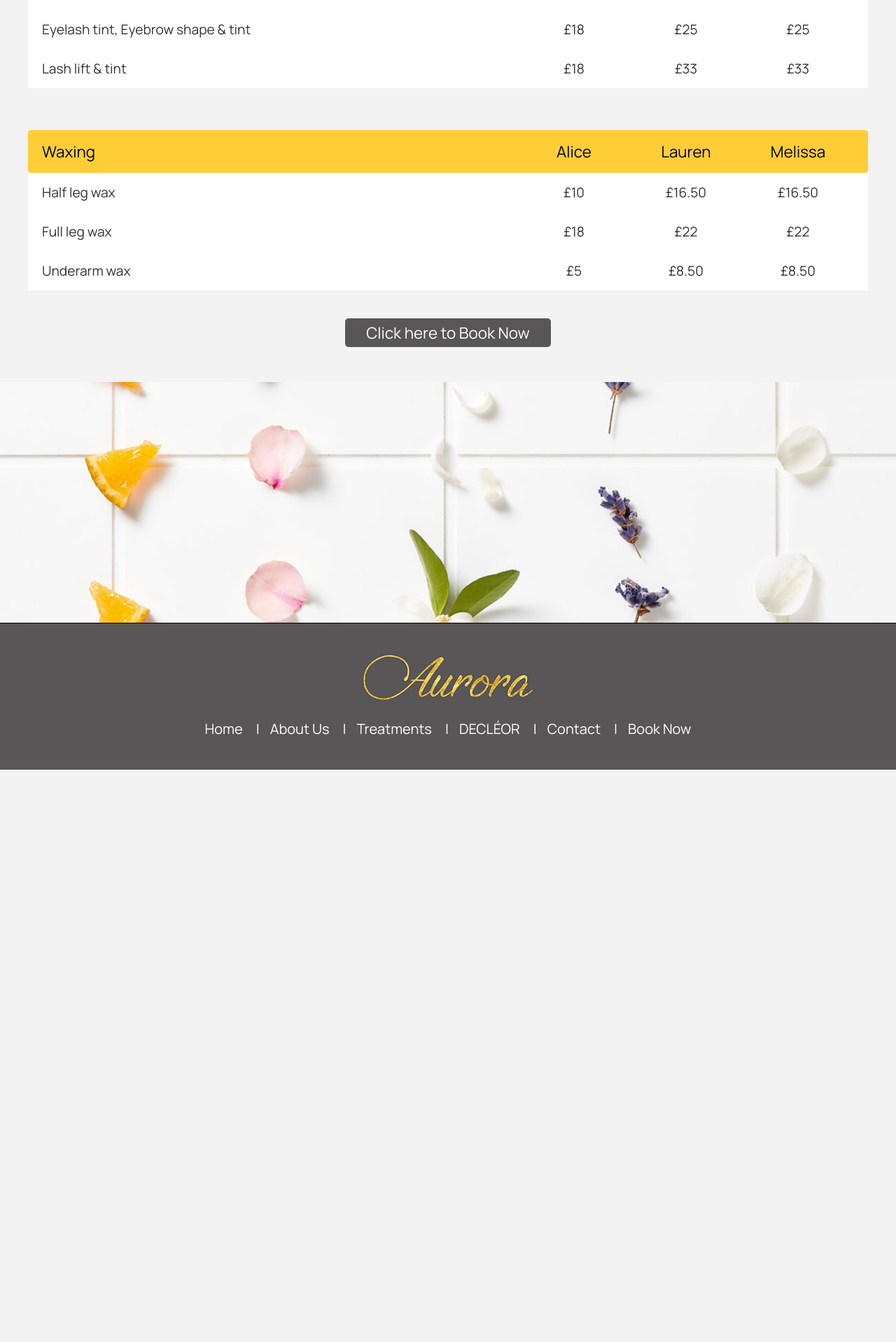
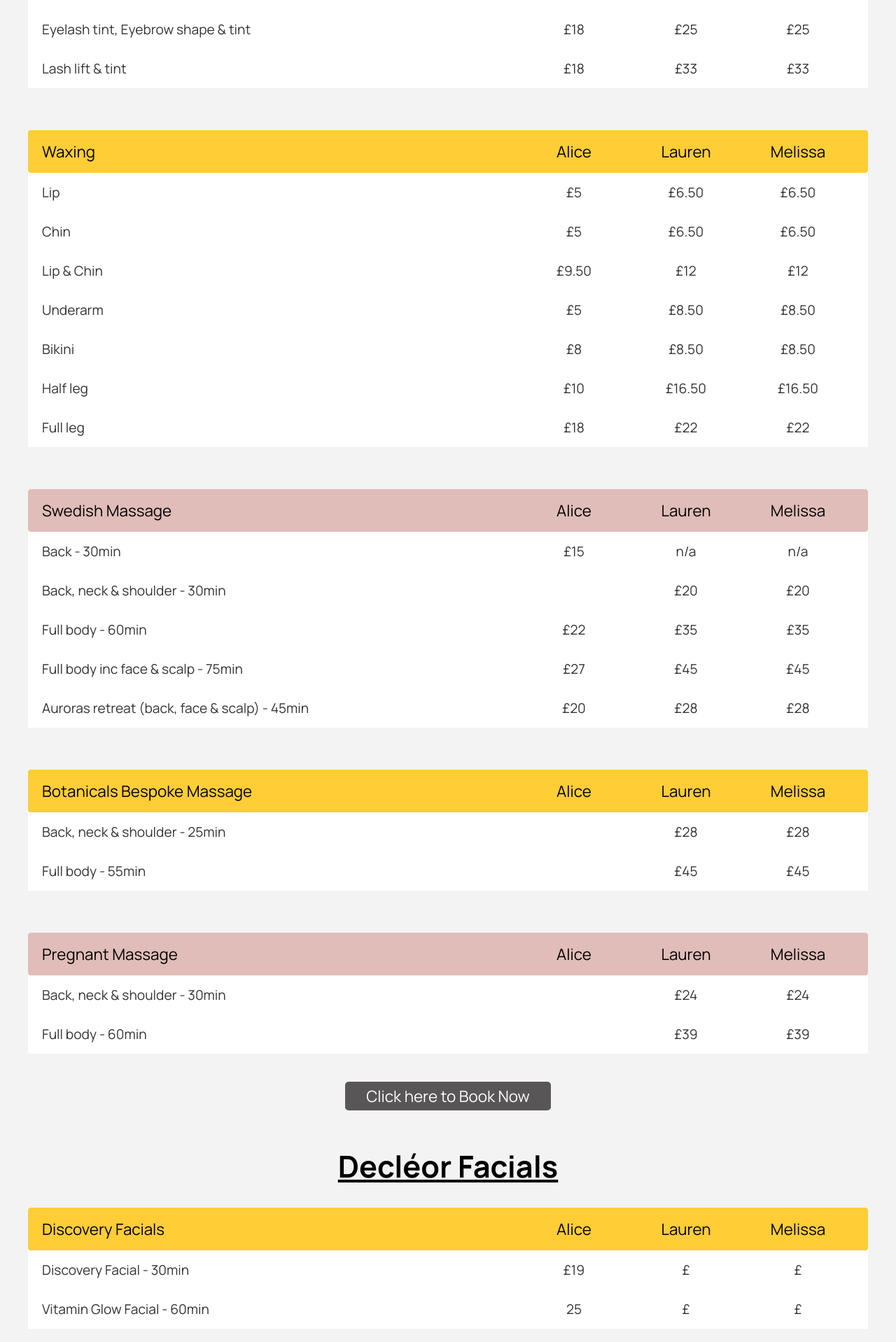
Before and after one commit to harveybland/auroraBeauty, an Angular app: page /treatments in a window 1280 px wide. Shown: the part 1538-3456 px from the top of the page at 70% size. Before the commit the page ends 2638 px from the top, so only its background shows below. Built offline with nearby package versions, Linux system fonts and the light colour scheme.

Commit message:
treatments

```diff
--- a/src/app/ui/about/about.component.scss
+++ b/src/app/ui/about/about.component.scss
@@ -41,6 +41,7 @@
   img {
     width: 230px;
     height: 340px;
+    display: block;
     transition: 0.3s ease-in-out;
     &:hover {
       top: -2px;
@@ -96,7 +97,6 @@
     }
     &::after {
       content: "";
-      content: "";
       position: absolute;
       width: 35px;
       height: 3px;
@@ -117,7 +117,7 @@
   }
 }
 
-@media screen and (max-width: 540px) {
+@media screen and (max-width: 632px) {
   .employee-wrapper {
     align-items: center;
     flex-direction: column;
--- a/src/app/ui/treatments/treatments.component.html
+++ b/src/app/ui/treatments/treatments.component.html
@@ -51,7 +51,7 @@
   </div>
   <div class="template-info">
     <div>Gel Polish removal & reapplication - 60min</div>
-    <div class="info">$15.50</div>
+    <div class="info">£15.50</div>
     <div class="info">£28</div>
     <div class="info">£28</div>
   </div>
@@ -130,24 +130,131 @@
     <div class="col-access">Lauren</div>
     <div class="col-access">Melissa</div>
   </div>
-
   <div class="template-info">
-    <div>Half leg wax</div>
+    <div>Lip</div>
+    <div class="info">£5</div>
+    <div class="info">£6.50</div>
+    <div class="info">£6.50</div>
+  </div>
+  <div class="template-info">
+    <div>Chin</div>
+    <div class="info">£5</div>
+    <div class="info">£6.50</div>
+    <div class="info">£6.50</div>
+  </div>
+  <div class="template-info">
+    <div>Lip & Chin</div>
+    <div class="info">£9.50</div>
+    <div class="info">£12</div>
+    <div class="info">£12</div>
+  </div>
+  <div class="template-info">
+    <div>Underarm</div>
+    <div class="info">£5</div>
+    <div class="info">£8.50</div>
+    <div class="info">£8.50</div>
+  </div>
+  <div class="template-info">
+    <div>Bikini</div>
+    <div class="info">£8</div>
+    <div class="info">£8.50</div>
+    <div class="info">£8.50</div>
+  </div>
+  <div class="template-info">
+    <div>Half leg</div>
     <div class="info">£10</div>
     <div class="info">£16.50</div>
     <div class="info">£16.50</div>
   </div>
   <div class="template-info">
-    <div>Full leg wax</div>
+    <div>Full leg</div>
     <div class="info">£18</div>
     <div class="info">£22</div>
     <div class="info">£22</div>
   </div>
+  <div class="template-spacing"></div>
+</div>
+
+<div class="max-width relative template-wrapper">
+  <div class="template-header pink">
+    <div class="col-title">Swedish Massage</div>
+    <div class="col-access">Alice</div>
+    <div class="col-access">Lauren</div>
+    <div class="col-access">Melissa</div>
+  </div>
   <div class="template-info">
-    <div>Underarm wax</div>
-    <div class="info">£5</div>
-    <div class="info">£8.50</div>
-    <div class="info">£8.50</div>
+    <div>Back - 30min</div>
+    <div class="info">£15</div>
+    <div class="info">n/a</div>
+    <div class="info">n/a</div>
+  </div>
+  <div class="template-info">
+    <div>Back, neck & shoulder - 30min</div>
+    <div class="info"></div>
+    <div class="info">£20</div>
+    <div class="info">£20</div>
+  </div>
+  <div class="template-info">
+    <div>Full body - 60min</div>
+    <div class="info">£22</div>
+    <div class="info">£35</div>
+    <div class="info">£35</div>
+  </div>
+  <div class="template-info">
+    <div>Full body inc face & scalp - 75min</div>
+    <div class="info">£27</div>
+    <div class="info">£45</div>
+    <div class="info">£45</div>
+  </div>
+  <div class="template-info">
+    <div>Auroras retreat (back, face & scalp) - 45min</div>
+    <div class="info">£20</div>
+    <div class="info">£28</div>
+    <div class="info">£28</div>
+  </div>
+  <div class="template-spacing"></div>
+</div>
+
+<div class="max-width relative template-wrapper">
+  <div class="template-header">
+    <div class="col-title">Botanicals Bespoke Massage</div>
+    <div class="col-access">Alice</div>
+    <div class="col-access">Lauren</div>
+    <div class="col-access">Melissa</div>
+  </div>
+  <div class="template-info">
+    <div>Back, neck & shoulder - 25min</div>
+    <div class="info"></div>
+    <div class="info">£28</div>
+    <div class="info">£28</div>
+  </div>
+  <div class="template-info">
+    <div>Full body - 55min</div>
+    <div class="info"></div>
+    <div class="info">£45</div>
+    <div class="info">£45</div>
+  </div>
+  <div class="template-spacing"></div>
+</div>
+
+<div class="max-width relative template-wrapper">
+  <div class="template-header pink">
+    <div class="col-title">Pregnant Massage</div>
+    <div class="col-access">Alice</div>
+    <div class="col-access">Lauren</div>
+    <div class="col-access">Melissa</div>
+  </div>
+  <div class="template-info">
+    <div>Back, neck & shoulder - 30min</div>
+    <div class="info"></div>
+    <div class="info">£24</div>
+    <div class="info">£24</div>
+  </div>
+  <div class="template-info">
+    <div>Full body - 60min</div>
+    <div class="info"></div>
+    <div class="info">£39</div>
+    <div class="info">£39</div>
   </div>
   <div class="template-spacing sm"></div>
 </div>
@@ -156,6 +263,32 @@
   <a href="https://aurorabeautyclitheroe.book.app/">Click here to Book Now</a>
 </div>
 
-<div class="containImg help">
+<div class="max-width sub-title padding-top">
+  <h2 style="text-decoration: underline">Decléor Facials</h2>
+</div>
+
+<div class="max-width relative template-wrapper">
+  <div class="template-header">
+    <div class="col-title">Discovery Facials</div>
+    <div class="col-access">Alice</div>
+    <div class="col-access">Lauren</div>
+    <div class="col-access">Melissa</div>
+  </div>
+  <div class="template-info">
+    <div>Discovery Facial - 30min</div>
+    <div class="info">£19</div>
+    <div class="info">£</div>
+    <div class="info">£</div>
+  </div>
+  <div class="template-info">
+    <div>Vitamin Glow Facial - 60min</div>
+    <div class="info">25</div>
+    <div class="info">£</div>
+    <div class="info">£</div>
+  </div>
+  <div class="template-spacing"></div>
+</div>
+
+<div class="containImg">
   <img src="../../../assets/images/banners/banner2.jpg" alt="" />
 </div>
--- a/src/app/ui/treatments/treatments.component.scss
+++ b/src/app/ui/treatments/treatments.component.scss
@@ -57,10 +57,11 @@
   color: #fff;
   width: fit-content;
   border-radius: 5px;
-  &:hover {
-    background-color: #ffcd36;
-    color: #000;
-  }
+}
+
+.book-now:hover {
+  background-color: #ffcd36;
+  color: #000;
 }
 
 @media screen and (max-width: 695px) {
```
